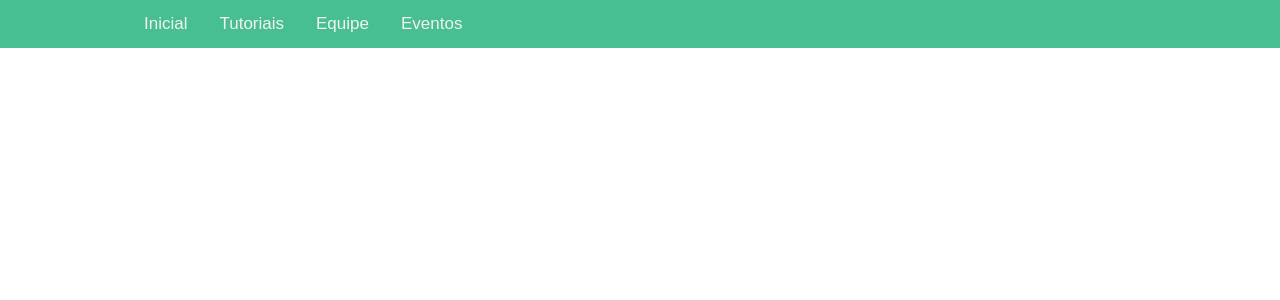
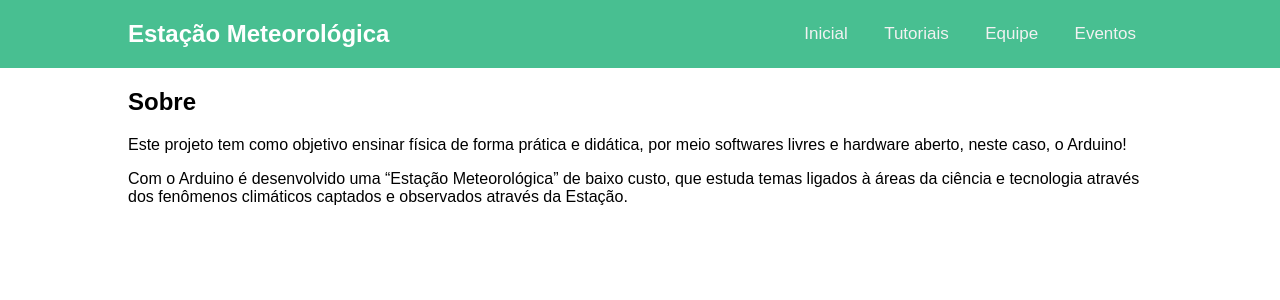
Before and after one commit to luisdef/prototipo-estacao-meteorologica, a PHP site: page / in a window 1280 px wide. Shown: the top 300 px of the page. Run offline with PHP 8.4, Linux system fonts and the light colour scheme.

Commit message:
navbar changes

```diff
--- a/index.html
+++ b/index.html
@@ -10,10 +10,20 @@
 </head>
 <body>
     <nav>
-        <a href="#">Inicial</a>
-        <a href="#">Tutoriais</a>
-        <a href="#">Equipe</a>
-        <a href="#">Eventos</a>
+        <h1>Estação Meteorológica</h1>
+        <div class="bar">
+            <a href="#">Inicial</a>
+            <a href="#">Tutoriais</a>
+            <a href="#">Equipe</a>
+            <a href="#">Eventos</a>
+        </div>
     </nav>
+    <section>
+        <h1>Sobre</h1>
+
+        <p>Este projeto tem como objetivo ensinar física de forma prática e didática, por meio softwares livres e hardware aberto, neste caso, o Arduino!</p>
+
+        <p>Com o Arduino é desenvolvido uma “Estação Meteorológica” de baixo custo, que estuda temas ligados à áreas da ciência e tecnologia através dos fenômenos climáticos captados e observados através da Estação.</p>
+    </section>
 </body>
 </html>
--- a/style.css
+++ b/style.css
@@ -4,15 +4,23 @@ body {
 }
 
 nav {
+    display: flex;
     overflow: hidden;
     background-color: #48BF91;
+    padding: 0 10%;
+    justify-content: space-between;
+    align-items: center;
+    align-content: center;
+    flex-wrap: nowrap;
+    flex-direction: row;
+}
 
-    display: flex;
-    padding: 0 10%;
+nav h1 {
+    color: #ffffff;
+    font-weight: bolder;
 }
 
 nav a {
-    float: left;
     color: #f2f2f2;
     text-align: center;
     padding: 14px 16px;
@@ -24,3 +32,14 @@ nav a:hover {
     background-color: #ddd;
     color: black;
 }
+
+section {
+    overflow: hidden;
+    background-color: #ffffff;
+    padding: 0 10%;
+    justify-content: space-between;
+    align-items: center;
+    align-content: center;
+    flex-wrap: nowrap;
+    flex-direction: row;
+}
```
